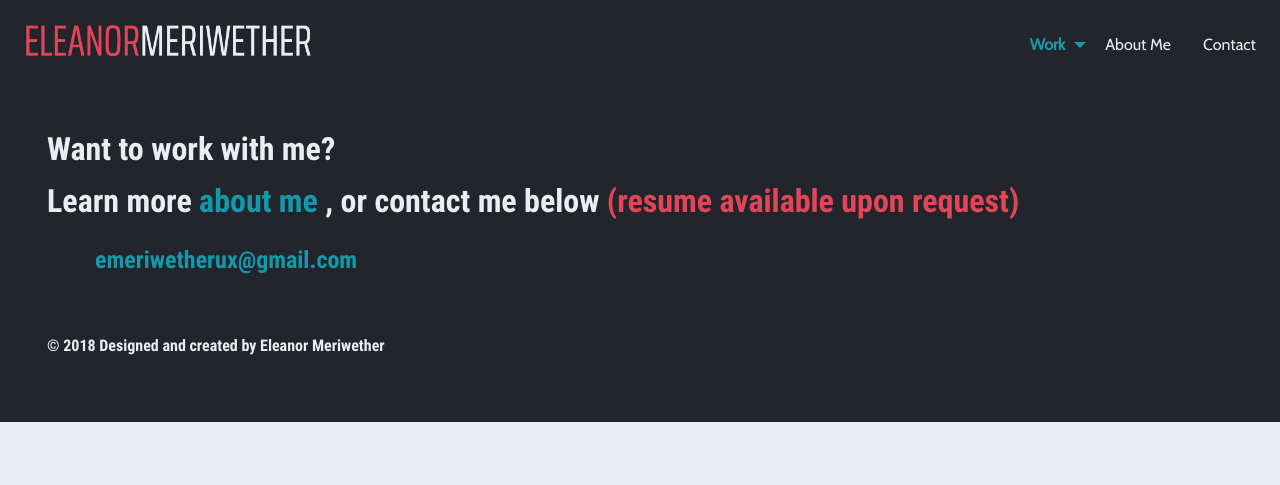
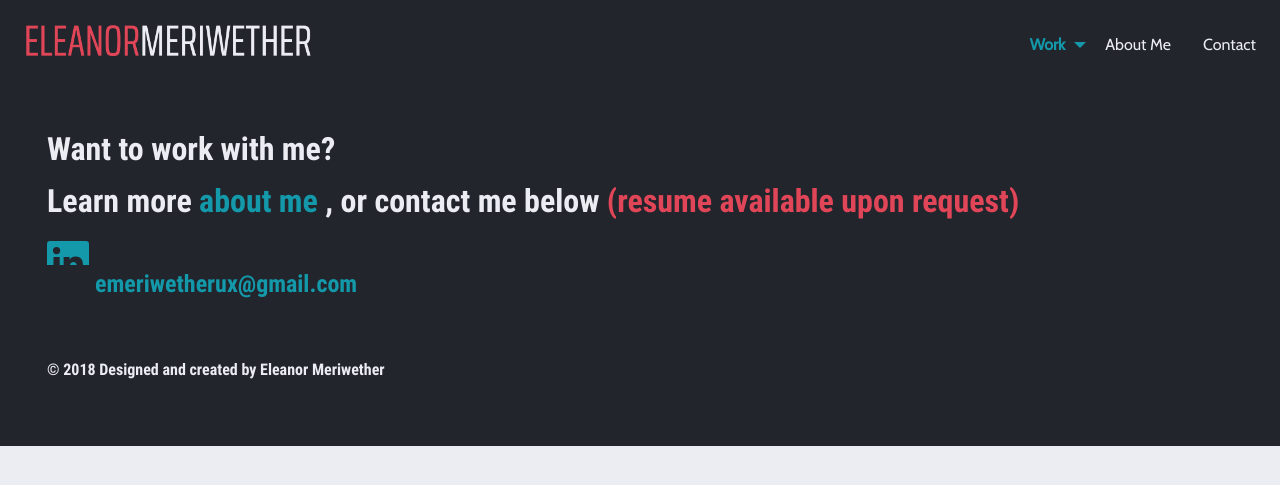
Before and after one commit to emeriwether/emeriwether.github.io, a Jekyll site: the page built from projectE.html, in a window 1280 px wide. Shown: the top 485 px of the page. Built offline with Jekyll 4.4.1, drawn with Linux system fonts in a browser that asks for light colours.

Commit message:
ct trying with footer icon

```diff
--- a/_includes/footer2.html
+++ b/_includes/footer2.html
@@ -9,7 +9,7 @@
             Learn more <a href="/about.html" class="aquaText">about me</a>
         {% endif %}
         , or contact me below <span class="coralText">(resume available upon request)</span></p>
-        <a id="linkedInIcon" href="https://www.linkedin.com/in/emeriwether/"></a>
+        <a id="linkedInIcon" href="https://www.linkedin.com/in/emeriwether/">x</a>
         <a href="mailto:emeriwetherux@gmail.com" class="aquaText" id="footerEmail">emeriwetherux@gmail.com</a>
         <p id="copyright">
             &copy;
--- a/css2/footer.css
+++ b/css2/footer.css
@@ -20,6 +20,7 @@ footer p {
 
 #linkedInIcon {
     display: block;
+    text-indent: -9999px;
     width: 3px;
     height: auto;
     background: url('/images/linkedin_aqua.svg');
```
